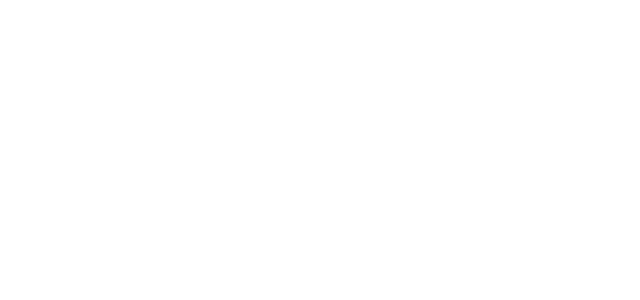
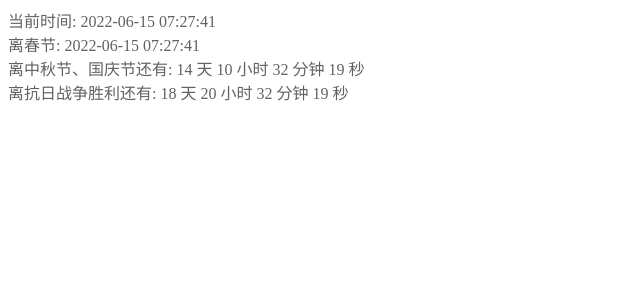
Before and after one commit to stevenling/interesting-util-client, a Vue app: page /BetweenNowToHoliday in a window 1280 px wide. Before the commit this address had no page. Shown: the top 300 px of the page, without its empty margins (0-640 px from the left). Built offline with nearby package versions, Linux system fonts and the light colour scheme; what @highlightjs/vue-plugin would draw is missing.

Commit message:
feat: add holiday

```diff
--- a/package.json
+++ b/package.json
@@ -11,6 +11,7 @@
   "dependencies": {
     "@highlightjs/vue-plugin": "^2.1.0",
     "core-js": "^3.8.3",
+    "dayjs": "^1.11.9",
     "element-plus": "^2.2.5",
     "highlight.js": "^11.8.0",
     "moment": "^2.29.4",
--- /dev/null
+++ b/src/components/BetweenNowToHoliday.vue
@@ -0,0 +1,86 @@
+<template>
+  <el-row>
+    <el-text class="mx-1" size="large" v-model = "currentTime">当前时间: {{currentTime}}</el-text>
+  </el-row>
+
+  <el-row>
+    <el-text class="mx-1" size="large" v-model = "currentTime">离春节: {{currentTime}}</el-text>
+  </el-row>
+
+  <el-row>
+    <el-text class="mx-1" size="large">离中秋节、国庆节还有: {{midAutumnAndNationalDayDiff}}</el-text>
+  </el-row>
+  <el-row>
+    <el-text class="mx-1" size="large">离抗日战争胜利还有: {{victoryAgainstJapanDiff}}</el-text>
+  </el-row>
+
+</template>
+
+<script>
+import {onMounted, ref} from "vue";
+const dayjs = require('dayjs');
+dayjs.extend(require('dayjs/plugin/duration'));
+
+export default {
+  name: "BetweenNowToHoliday",
+  setup() {
+    let currentTime = ref("");
+    onMounted(()=>{
+    });
+
+    /**
+     * 计算当前时间与中秋的差
+     */
+    function calcDiff(needCalcDay, res) {
+      // 当前时间与中秋的差
+      const diff = dayjs().diff(dayjs(needCalcDay));
+      const diffDay = dayjs.duration(diff).days();
+      const diffHours = dayjs.duration(diff).hours();
+      const diffMinutes = dayjs.duration(diff).minutes();
+      const diffSeconds = dayjs.duration(diff).seconds();
+      res.value = diffDay*(-1) + "  天 " + diffHours*(-1) + " 小时 " + diffMinutes*(-1) + " 分钟 " + diffSeconds*(-1) + " 秒 ";
+    }
+
+    const time = setInterval(()=>{
+      // 当前时间
+      currentTime.value = dayjs().format('YYYY-MM-DD HH:mm:ss');
+
+      calcDiff("2023-9-3 00:00:00", victoryAgainstJapanDiff);
+      calcDiff("2023-9-29 00:00:00", midAutumnAndNationalDayDiff);
+
+    }, 1000);
+
+    // let midAutumnAndNationalDay = ref();
+    // var date = dayjs('2023-9-29 00:00:00');
+    // var time2 = dayjs().format('YYYY-MM-DD');
+
+    // var diff = dayjs().diff('2023-9-29 00:00:00', 'day');
+    //
+    // console.log(diff);
+    //
+    // console.log(dayjs(diff));
+    // console.log(dayjs(diff).format('HH:mm:ss'));
+
+
+
+
+    const midAutumnAndNationalDayDiff = ref();
+    const victoryAgainstJapanDiff = ref();
+    // 格式化为需要的格式 这里是时分秒
+
+    // console.log(dayjs(time2).diff('2023-9-29', 'date'), '秒')
+
+    return {
+      calcDiff,
+      time,
+      currentTime,
+      midAutumnAndNationalDayDiff,
+      victoryAgainstJapanDiff
+    }
+  }
+}
+</script>
+
+<style scoped>
+
+</style>
--- a/src/components/UtilIndex.vue
+++ b/src/components/UtilIndex.vue
@@ -14,8 +14,22 @@
           <el-button type="primary" @click="GotoJsonFormat">
             Json 代码美化
           </el-button>
+
           <el-button type="primary" @click="GotoColorSystemSwitch">
             颜色进制转换
+          </el-button>
+        </div>
+      </el-card>
+
+      <el-card class="box-card">
+        <template #header>
+          <div>
+            <span>其他</span>
+          </div>
+        </template>
+        <div>
+          <el-button type="primary" @click="GotoBetweenNowToHoliday">
+            距离放假时间
           </el-button>
         </div>
       </el-card>
@@ -51,9 +65,16 @@
       });
     }
 
+    function GotoBetweenNowToHoliday() {
+      router.push({
+        path: "/BetweenNowToHoliday"
+      });
+    }
+
     return {
       GotoJsonFormat,
-      GotoColorSystemSwitch
+      GotoColorSystemSwitch,
+      GotoBetweenNowToHoliday
     }
   }
 }
--- a/src/router/router.js
+++ b/src/router/router.js
@@ -1,10 +1,4 @@
 const routes = [
-    // {
-    //     name: 'Index',
-    //     path: '/',
-    //     component: ()=>import("@/components/Index"),
-    //     meta: { title: '云胡个人站' }
-    // },
     {
         name: 'UtilIndex',
         path: '/',
@@ -19,6 +13,11 @@
         name: 'TextFormat',
         path: '/TextFormat',
         component: ()=>import("@/components/TextFormat")
+    },
+    {
+        name: 'BetweenNowToHoliday',
+        path: '/BetweenNowToHoliday',
+        component: ()=>import("@/components/BetweenNowToHoliday")
     }
 ];
 
```
Also changed, not shown: 1 other file (tests, documents, lock files or other folders).
